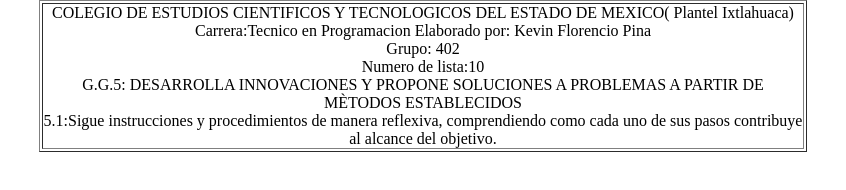
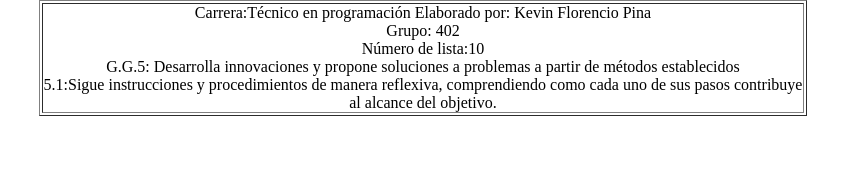
Before and after one commit to Suavelvrs/weeb, a plain HTML site: page index.html in a window 1280 px wide. Shown: the part 442-632 px from the top of the page, without its empty margins (217-1063 px from the left). Drawn offline with Linux system fonts and the light colour scheme.

Commit message:
Update index.html

```diff
--- a/index.html
+++ b/index.html
@@ -92,11 +92,11 @@ float:left;
 </center></table>
 <center><table border="1" align= "center" width="60%" heigth="90px" sytle = font-size:60%>
 <td>
-<p><center><font face="Copperplate Gothic Bold"><font size="3">COLEGIO DE ESTUDIOS CIENTIFICOS Y TECNOLOGICOS DEL ESTADO DE MEXICO( Plantel Ixtlahuaca)</font size></font face>
+<p><center><font face="Copperplate Gothic Bold"><font size="3"Colegio de estudios Científicos y Tecnológicos del Estado de México Plantel Ixtlahuaca CeCyTem</font size></font face>
 
-<p><font size="3">Carrera:Tecnico en Programacion        Elaborado por: Kevin Florencio Pina</font face><p>
+<p><font size="3">Carrera:Técnico en programación         Elaborado por: Kevin Florencio Pina</font face><p>
 <p><font size="3">Grupo: 402 </font face><p>
-<p><font size="3">Numero de lista:10</font face><p>
-<p><font size="3">G.G.5: DESARROLLA INNOVACIONES Y PROPONE SOLUCIONES A PROBLEMAS A PARTIR DE MÈTODOS ESTABLECIDOS</font face><p>
+<p><font size="3">Número de lista:10</font face><p>
+<p><font size="3">G.G.5: Desarrolla innovaciones y propone soluciones a problemas a partir de métodos establecidos</font face><p>
 <p><font size="3">5.1:Sigue instrucciones y procedimientos de manera reflexiva, comprendiendo como cada uno de sus pasos contribuye al alcance del objetivo.</font face><p>
 </center></table></br></td>
```
